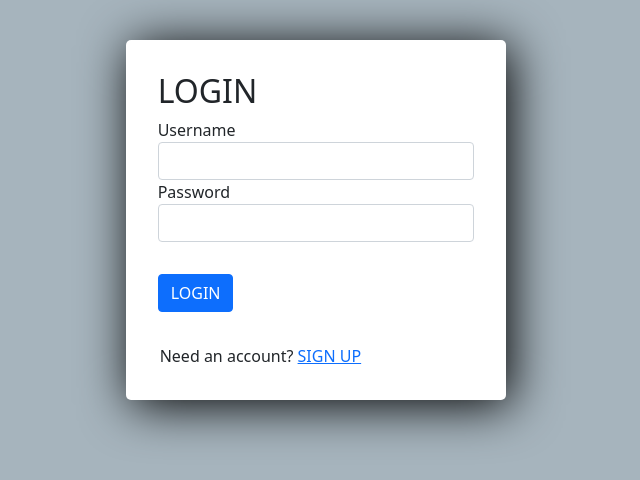
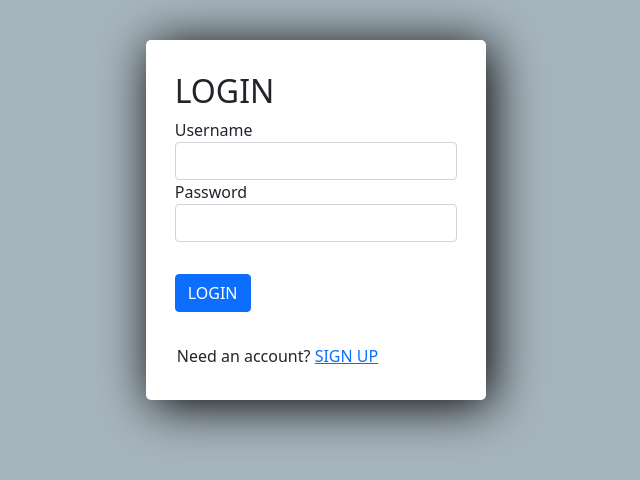
Before and after one commit to HallBM/ChessWithCats, a Spring app: page /login in a window 1280 px wide. Shown: the top 480 px of the page, without its empty margins (324-964 px from the left). Run offline with Thymeleaf, Linux system fonts and the light colour scheme; the template is opened without the code that fills it, so the values that code supplies are empty; some of the project's set-up classes (security, data sources, template engines, error pages and the like) are left out, and stand-ins take their place; some libraries are stand-ins or nearby versions.

Commit message:
Update login.html
Adjusted form width

```diff
--- a/chesswithcats/src/main/resources/templates/login.html
+++ b/chesswithcats/src/main/resources/templates/login.html
@@ -10,7 +10,7 @@
 <body>
     <div class="container">
         <div class="row d-flex justify-content-center">
-            <div class="col-4 login">
+            <div class="col-auto login">
 
                         <div class="form-row d-flex justify-content-center">
                             <div class="col-10 form-group">
```
